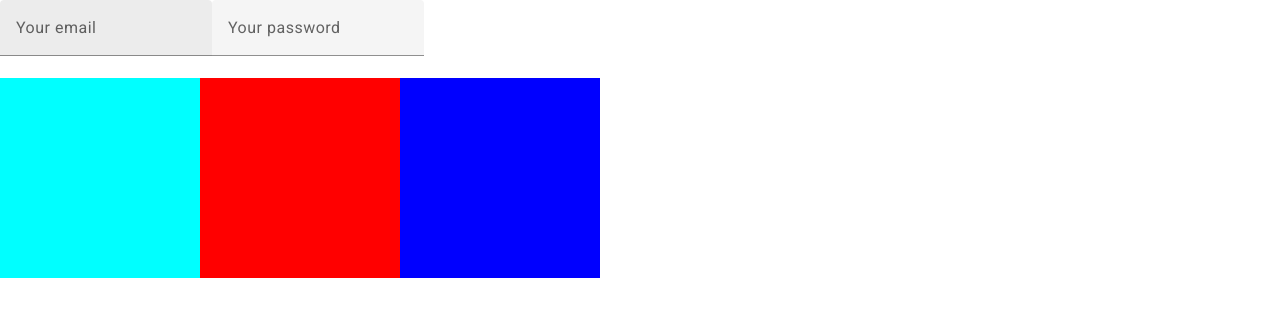
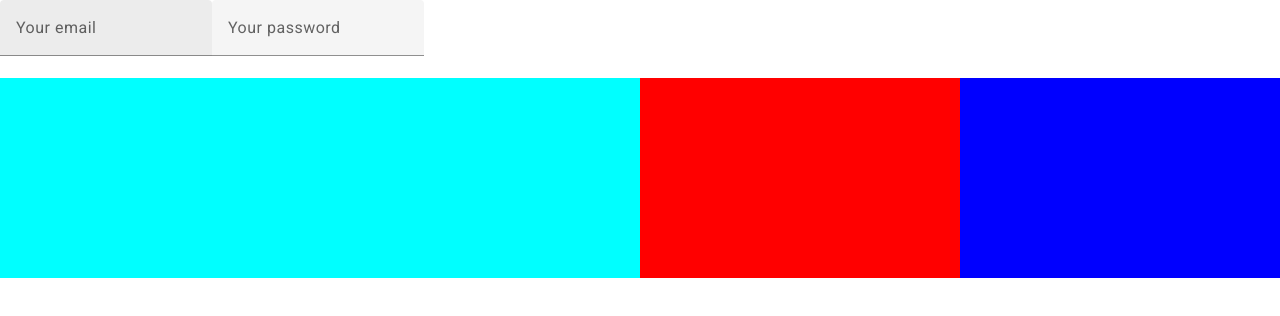
Before and after one commit to med31/angular-material-learn, an Angular app: page /signup in a window 1280 px wide. Shown: the top 316 px of the page. Built offline with nearby package versions, Linux system fonts and the light colour scheme.

Commit message:
update flexbix poid

```diff
--- a/src/app/auth/signup/signup.component.css
+++ b/src/app/auth/signup/signup.component.css
@@ -4,18 +4,19 @@
 
 .child {
   height: 200px;
-  width: 200px;
+  flex: 1;
   background-color: red;
 }
 
-#child1{
+#child1 {
+  flex: 2;
   background-color: aqua;
 }
 
-#child2{
+#child2 {
   background-color: red;
 }
 
-#child3{
+#child3 {
   background-color: blue;
 }
```
